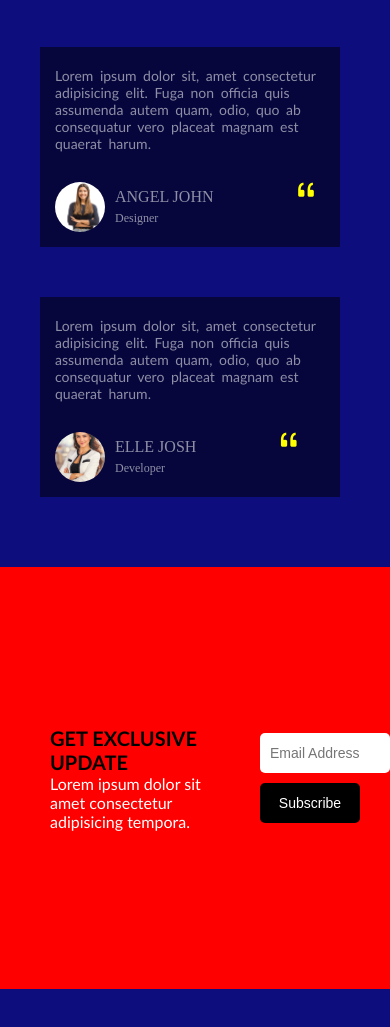
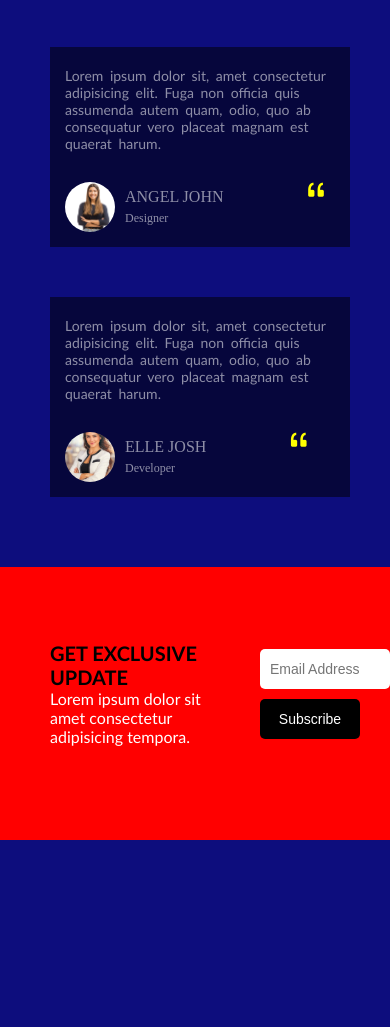
Before and after one commit to reehmahcodes/Burger-website, a plain HTML site: page review.html in a window 390 px wide. Shown: the part 537-1564 px from the top of the page. Drawn offline with nearby package versions, Linux system fonts and the light colour scheme.

Commit message:
made changes

```diff
--- a/style.css
+++ b/style.css
@@ -299,7 +299,7 @@ nav .bi {
 
     .About {
         display: block;
-        margin-left: 50px;
+        margin-left: 80px;
     }
 
     .about-img {
@@ -434,7 +434,7 @@ a {
     }
 
     .menu-boxes {
-        margin-left: 60px;
+        margin-left: 80px;
         display: block;
         margin-top: 0px;
     }
@@ -548,18 +548,17 @@ a {
 
 @media(min-width:200px) and (max-width:700px){
     #Review {
-        height: 250vh;
+        height: 220vh;
     }
 
     .review-boxes{
         display: block;
-        margin-left: 40px;
+        margin-left: 50px;
     }
 
     .down-content {
-        /* display: block; */
         gap: 3rem;
-        height: 50vh;
+        padding-bottom: 20px;
     }
 
     .down-Cont {
```
